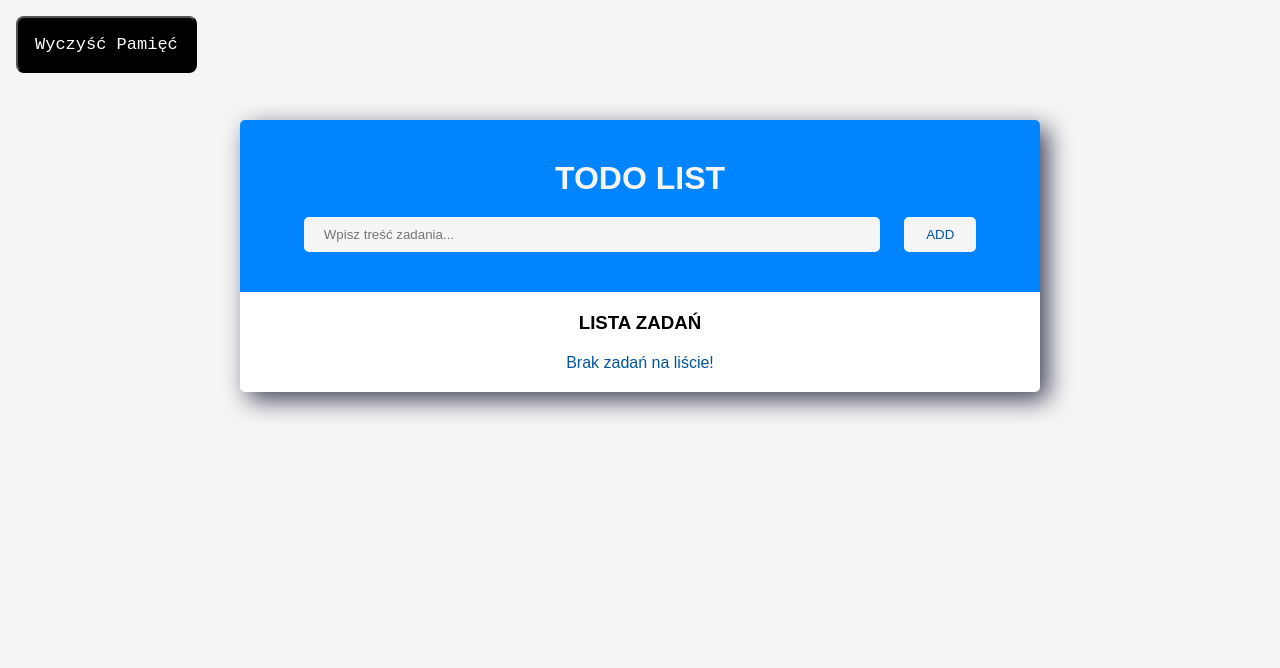
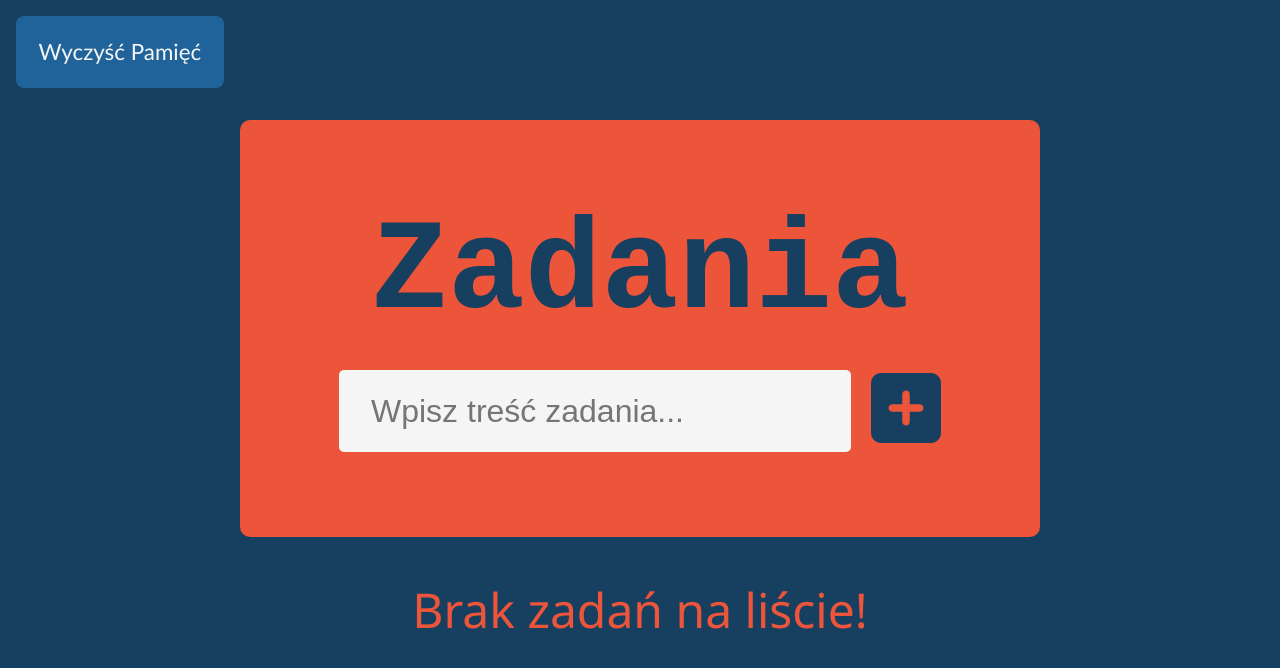
Before and after one commit to SebastianD9/TODO, a plain HTML site: page index.html in a window 1280 px wide. Drawn offline with Linux system fonts and the light colour scheme.

Commit message:
Add files via upload

```diff
--- /dev/null
+++ b/colors.css
@@ -0,0 +1,7 @@
+:root {
+	--black: #173F5F;
+	--blue: #20639B;
+	--green: #3CAEA3;
+	--yellow: #F6D55C;
+	--red: #ED553B;
+}
--- a/index.html
+++ b/index.html
@@ -13,13 +13,15 @@
 	</div>
 	<div class="container">
 		<div class="header">
-			<h1>TODO LIST</h1>
+			<h1>Zadania</h1>
+			<div class="text">
 			<input type="text" class="todoInput" placeholder="Wpisz treść zadania..."/>
-			<button class="addBtn">Add</button>
+			<button class="addBtn"><i class="fa-solid fa-square-plus"></i></button>
+		</div>
 		</div>
 
 		<div class="tasks">
-			<h3>Lista zadań</h3>
+
 			<p class="alert-info"> </p>
 
 			<ul>
--- a/style.css
+++ b/style.css
@@ -1,3 +1,5 @@
+@import './colors.css';
+
 * {
 	margin: 0;
 	padding: 0;
@@ -17,12 +19,15 @@ body{
 	justify-content: center;
 	margin-top: 120px;
 	font-family: 'Montserrat', sans-serif;
-	background-color: var(--light);
+	background-color: var(--black);
 }
 
 h1{
 	margin-bottom: 20px;
-	color: var(--light);
+	color: var(--black);
+	font-size: 8rem;
+	font-family: 'Courier New', Courier, monospace;
+
 }
 
 .deletebtn{
@@ -34,11 +39,12 @@ h1{
 
 .btnDeletestorage {
 	padding: 1em 1em;
-	color: white;
-	background-color: black;
+	color: var(--light);
+	background-color: var(--blue);
+	border: none;
 	border-radius: 8px;
-	font-size: 17px;
-	font-family: 'Courier New', Courier, monospace;
+	font-size: 1.4em;
+	font-family:'Gill Sans', 'Gill Sans MT', Calibri, 'Trebuchet MS', sans-serif;
 }
 .btnDeletestorage:hover{
 	cursor:pointer;
@@ -47,47 +53,55 @@ h1{
 
 .container {
 	width: 800px;
-	background-color: #fff;
-	box-shadow: 8px 8px 24px 0px rgba(66, 68, 90, 1);
+	background-color: var(--black);
 	text-align: center;
+	border: none;
 	border-radius: 5px;
 }
 
 .header {
-	padding: 40px;
-	border-radius: 5px 5px 0 0;
-	background-color: var(--light-blue);
+	padding: 5em;
+	border-radius: 10px;
+	background-color: var(--red);
+	border: none;
 }
 
 .todoInput{
 	width: 80%;
-	padding: 10px 20px;
+	padding: .7em 1em;
 	margin-right: 20px;
 	border: none;
 	border-radius: 5px;
-	color: var(--light-dark);
+	color: var(--black);
 	background-color: var(--light);
+	font-size: 2em;
 }
 
+.text{
+	margin: 0;
+	display: flex;
+	justify-content: center;
+	align-items: center;
+}
 .alert-info {
 	margin-top: 20px;
-	color: var(--dark-blue);
+	color: var(--red);
+	font-size: 3em;
+	font-family:'Segoe UI', Tahoma, Geneva, Verdana, sans-serif;
 }
 
 .addBtn {
-	padding: 10px 22px;
+	font-size: 5em;
+	padding: 0;
 	border: none;
-	border-radius: 5px;
 	cursor: pointer;
-	color: var(--dark-blue);
-	background-color: var(--light);
+	color: var(--black);
+	background-color: var(--red);
 	text-transform: uppercase;
 	transition: background-color .3s, color .3s;
 }
-
 .addBtn:hover {
 	color: #fff;
-	background-color: var(--light-dark);
 }
 
 .tasks {
@@ -105,9 +119,13 @@ h1{
 	justify-content: space-between;
 	align-items: center;
 	margin: 15px;
+	padding: .3em;
 	padding-left: 20px;
 	text-align-last: left;
-	background-color: var(--light);
+	font-size: 2em;
+	color: var(--black);
+	background-color: var(--yellow);
+	border-radius: 10px;
 }
 
 .tools {
@@ -115,6 +133,7 @@ h1{
 }
 
 .tools button {
+	font-size: 1.2em;
 	padding: 15px 10px;
 	border: none;
 	background-color: transparent;
@@ -128,15 +147,17 @@ h1{
 
 .complete {
 	color: var(--light-blue);
+	display: none;
 }
 
 .edit {
 	font-weight: bold;
 	color: rgb(15, 179, 69);
+	display: none;
 }
 
 .delete {
-	color: tomato;
+	color: var(--red);
 }
 
 .completed {
```
